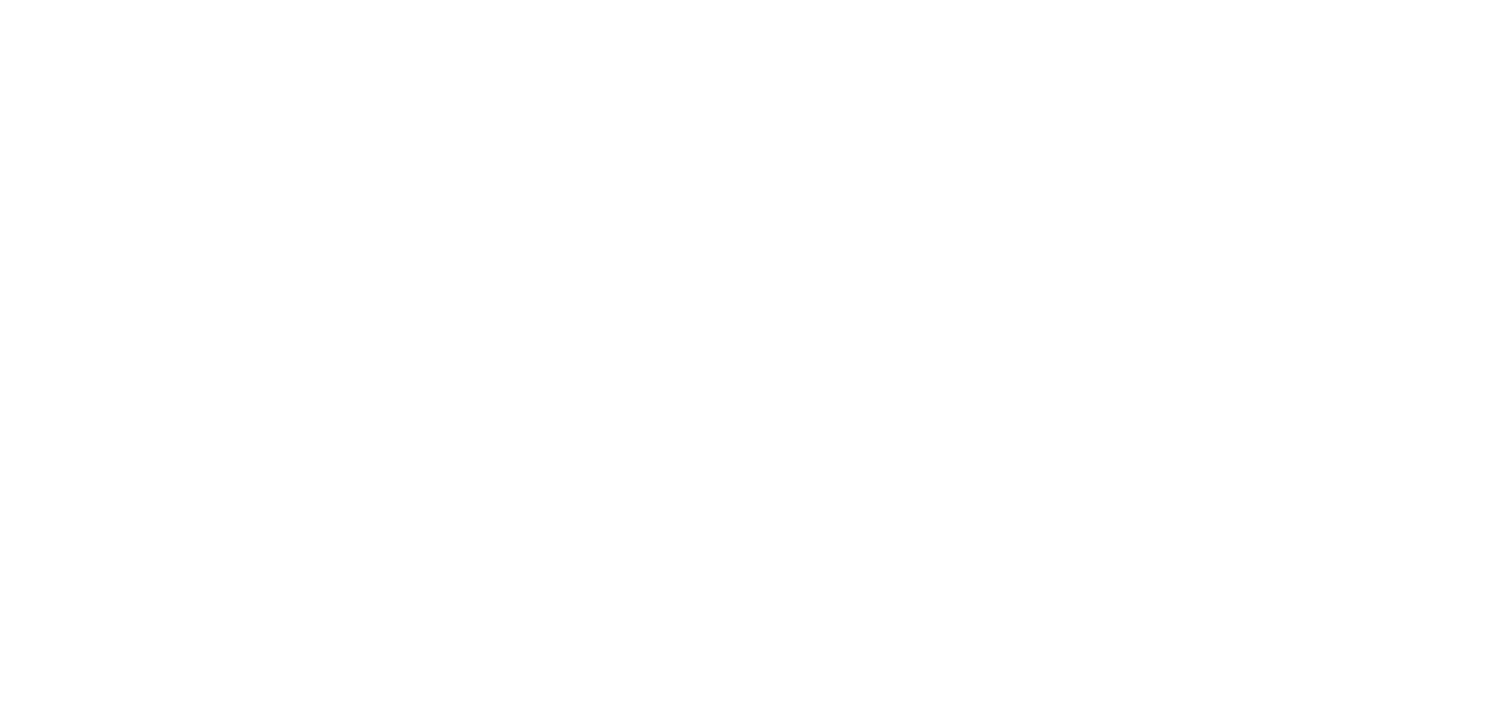
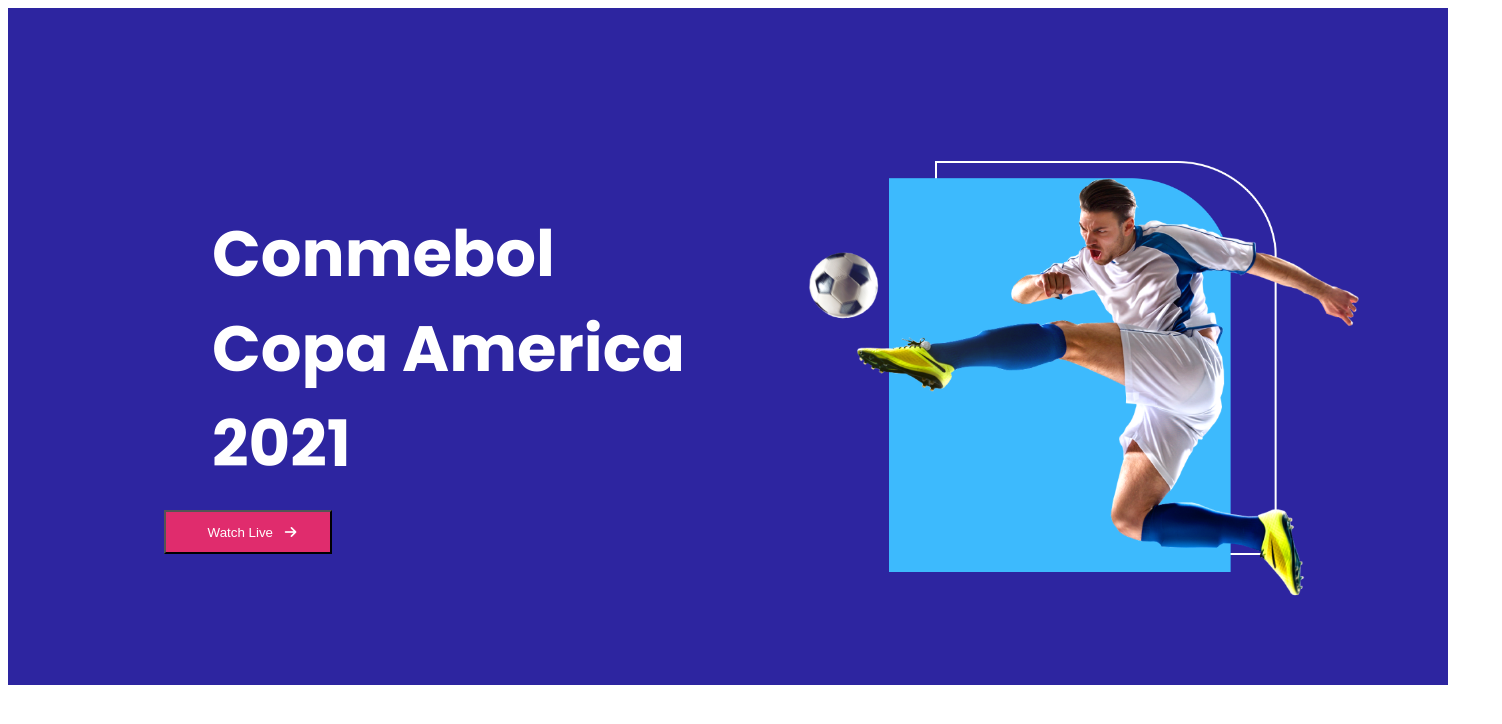
Before and after one commit to iqbal-bd/responsive-football-site, a plain HTML site: page index.html in a window 1280 px wide. Shown: the whole page, 1502 px wide, since content can reach past the window. Drawn offline with Linux system fonts and the light colour scheme.

Commit message:
banner added

```diff
--- a/index.html
+++ b/index.html
@@ -4,9 +4,41 @@
     <meta charset="UTF-8">
     <meta http-equiv="X-UA-Compatible" content="IE=edge">
     <meta name="viewport" content="width=device-width, initial-scale=1.0">
-    <title>Document</title>
+    <title>responsive-football-site</title>
+
+    <!-- css link added -->
+    <link rel="stylesheet" href="style.css">
+
+    <!---------------------
+    font-awesome style added
+    ------------------------>
+    <script src="https://kit.fontawesome.com/24e572bb37.js" crossorigin="anonymous"></script>
 </head>
 <body>
+    <!-- header part -->
 
+    <header>
+
+    </header>
+
+    <!-- main part -->
+    <main>
+
+        <!-- banner part -->
+        <section class="container banner">
+            <div>
+                <h2 class="banner-title">Conmebol<br>Copa America<br>2021</h2>
+                <button class="button button-banner">
+                    <a class="button-link" href="">
+                        <span class="button-link-span
+                        ">Watch Live</span> <i class="fas fa-arrow-right"></i>
+                    </a>
+                </button>
+            </div>
+            <div class="banner-img">
+                <img src="images/banner.png" alt="">
+            </div>
+        </section>
+    </main>
 </body>
 </html>
--- /dev/null
+++ b/style.css
@@ -0,0 +1,56 @@
+/*******************
+google font added
+********************/
+
+@import url('https://fonts.googleapis.com/css2?family=Poppins:wght@400;700&display=swap');
+
+body{
+    font-family: 'Poppins',
+    sans-serif;
+}
+
+/********* banner part ***********/
+
+.banner{
+    background-color: #2D25A0;
+    display: flex;
+    Width: 1440px;
+    Height: 677px;
+}
+
+
+.banner-title{
+    font-weight: 700;
+    font-size: 64px;
+    color: #FFFFFF;
+    margin: 198px 108px 38px 204px ;
+    width: 485px;
+    height: 228px;
+
+}
+
+.banner-img img{
+    width: 556.01px;
+    height: 438px;
+    margin: 153px 140.99px 86px 0;
+}
+.button{
+    width: 168px;
+    height: 44px;
+    background-color: #E02C6D;
+}
+.button-banner{
+   margin: 38px 0 169px 156px;
+
+}
+.button-link{
+    width: 88px;
+    height: 24px;
+    color: #FFFFFF;
+    text-decoration: none;
+}
+.button-link-span{
+    margin: 0 8px;
+}
+
+/********banner part end*******/
```
